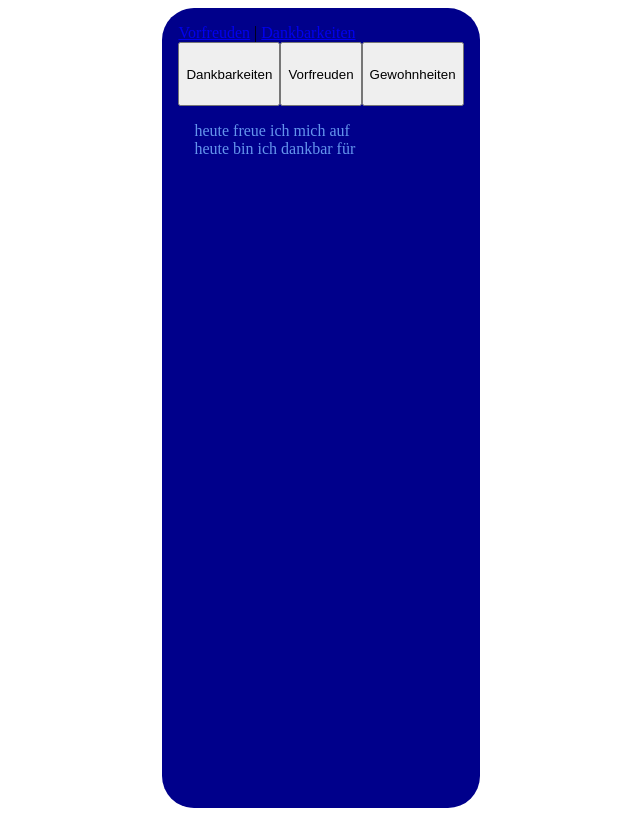
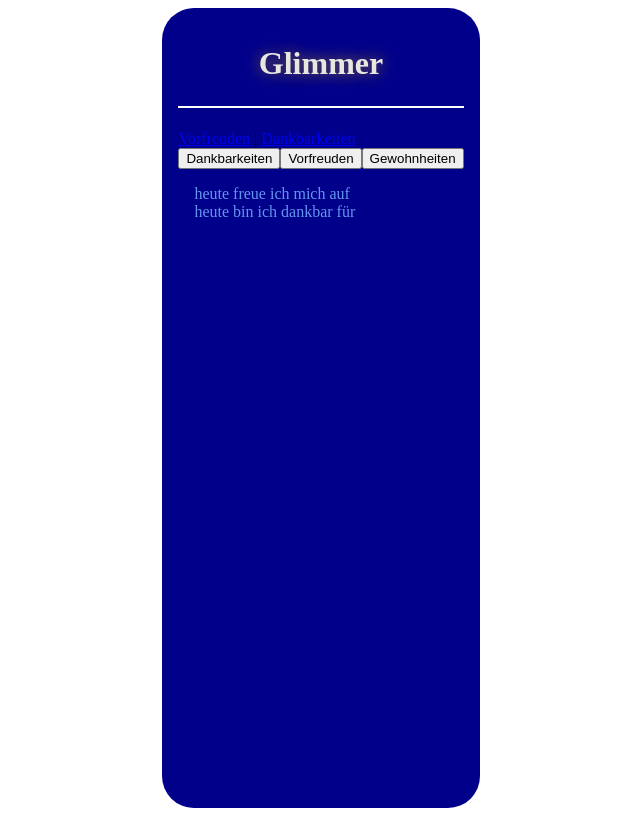
Before and after one commit to FlausenImKopf/glimmer, a Vue app: page / in a window 1280 px wide. Shown: the whole page, without its empty margins (319-959 px from the left). Built offline with nearby package versions, Linux system fonts and the light colour scheme.

Commit message:
issue 9 revised app.vue and homeview.vue

```diff
--- a/src/App.vue
+++ b/src/App.vue
@@ -1,7 +1,8 @@
 <template>
   <div class="mainview">
-    <RouterLink to="/vorfreuden">Vorfreuden</RouterLink> |
-    <RouterLink to="/dankbarkeiten">Dankbarkeiten</RouterLink>
+    <header>
+      <h1 class="headline">Glimmer</h1>
+    </header>
     <RouterView />
   </div>
 </template>
@@ -19,4 +20,12 @@ html {
   border-radius: 2rem;
   padding: 1rem;
 }
+.headline {
+  color: #e7e7e0;
+  text-shadow: 0 0 15px #8d6d29;
+  align-items: center;
+  text-align: center;
+  border-bottom: 2px white solid;
+  padding-bottom: 1.5rem;
+}
 </style>
--- a/src/views/HomeView.vue
+++ b/src/views/HomeView.vue
@@ -1,8 +1,14 @@
 <template>
   <header>
-    <button @click="$router.push('/danktimeline')">Dankbarkeiten</button>
-    <button @click="$router.push('/freudetimeline')">Vorfreuden</button>
-    <button>Gewohnheiten</button>
+    <div class="input-view-links">
+      <RouterLink to="/vorfreuden">Vorfreuden</RouterLink> |
+      <RouterLink to="/dankbarkeiten">Dankbarkeiten</RouterLink>
+    </div>
+    <div class="timeline-view-links">
+      <button @click="$router.push('/danktimeline')">Dankbarkeiten</button>
+      <button @click="$router.push('/freudetimeline')">Vorfreuden</button>
+      <button>Gewohnheiten</button>
+    </div>
   </header>
   <main>
     <span class="vorfreude-label">heute freue ich mich auf</span><br />
@@ -13,9 +19,8 @@
 <script></script>
 
 <style scoped>
-header {
+.timeline-view-links {
   display: flex;
-  min-height: 4rem;
 }
 main {
   padding: 1rem;
```
